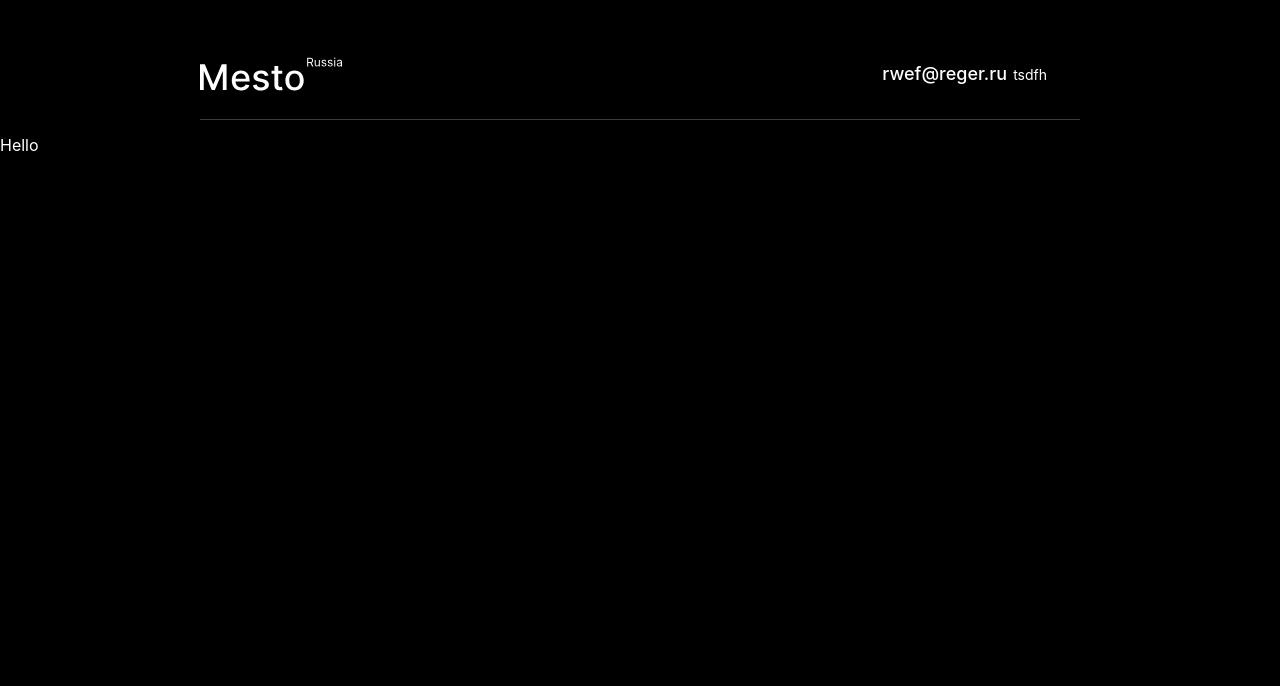
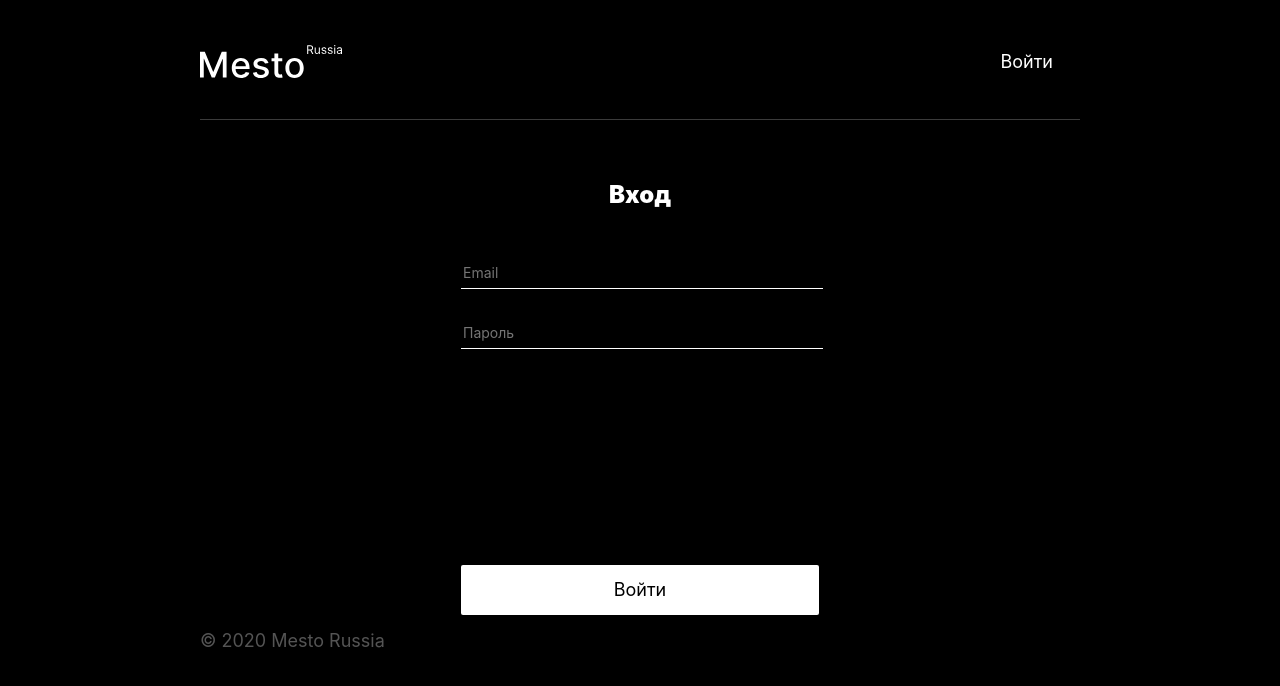
Before and after one commit to SterxovK/react-mesto-auth, a React (Create React App) app: page /sign-in in a window 1280 px wide. Shown: the top 686 px of the page. Built offline with nearby package versions, Linux system fonts and the light colour scheme; no server answers.

Commit message:
create/auth

```diff
--- a/src/blocks/header/__button/header__button.css
+++ b/src/blocks/header/__button/header__button.css
@@ -1,10 +1,11 @@
 .header__button {
   font-weight: 400;
-  font-size: 14px;
-  line-height: 17px;
+  font-size: 18px;
+  line-height: 22px;
   background: #000;
   color: #fff;
   border: none;
   cursor: pointer;
   margin-right: 27px;
+  text-decoration: none;
 }
--- a/src/blocks/header/__container/header__container.css
+++ b/src/blocks/header/__container/header__container.css
@@ -1,4 +1,5 @@
 .header__container {
     display: flex;
     justify-content: space-between;
+    align-items: center;
 }
--- a/src/blocks/header/__user-email/header__user-email.css
+++ b/src/blocks/header/__user-email/header__user-email.css
@@ -2,4 +2,5 @@
   font-weight: 500;
   font-size: 18px;
   line-height: 22px;
+  margin: 0 24px 0 0;
 }
--- a/src/blocks/register/register.css
+++ b/src/blocks/register/register.css
@@ -57,4 +57,5 @@
   color: #fff;
   border: none;
   cursor: pointer;
+  text-decoration: none;
 }
--- a/src/components/App.js
+++ b/src/components/App.js
@@ -5,23 +5,30 @@ import Main from "./Main";
 import Footer from "./Footer";
 import ImagePopup from "./ImagePopup";
 import api from "../utils/Api";
+import * as auth from "./../utils/Auth"
 import { CurrentUserContext } from "../contexts/CurrentUserContext";
 import EditProfilePopup from "./EditProfilePopup";
 import EditAvatarPopup from "./EditAvatarPopup";
 import AddPlacePopup from "./AddPlacePopup";
 import Login from "./Login";
 import Register from "./Register";
+import ProtectedRoute from "./ProtectedRoute";
 
 function App() {
   const [currentUser, setCurrentUser] = React.useState({});
-  const [isEditProfilePopupOpen, setIsEditProfilePopupOpen] = React.useState(false);
+  const [isEditProfilePopupOpen, setIsEditProfilePopupOpen] =
+    React.useState(false);
   const [isAddPlacePopupOpen, setIsAddPlacePopupOpen] = React.useState(false);
-  const [isEditAvatarPopupOpen, setIsEditAvatarPopupOpen] = React.useState(false);
+  const [isEditAvatarPopupOpen, setIsEditAvatarPopupOpen] =
+    React.useState(false);
   const [selectedCard, setSelectedCard] = React.useState({});
   const [cards, setCards] = React.useState([]);
-  const [submitTextProfilePopup, setSubmitTextProfilePopup] = React.useState("Сохранить");
-  const [submitTextAddPlacesPopup, setSubmitTextAddPlacesPopup] = React.useState("Сохранить");
-  const [loggedIn, setLoggedIn] = React.useState(false)
+  const [submitTextProfilePopup, setSubmitTextProfilePopup] =
+    React.useState("Сохранить");
+  const [submitTextAddPlacesPopup, setSubmitTextAddPlacesPopup] =
+    React.useState("Сохранить");
+  const [isLoggedIn, setLoggedIn] = React.useState(false);
+  const [newUserInfo, setNewUserInfo] = React.useState({});
 
   React.useEffect(() => {
     api
@@ -117,18 +124,36 @@ function App() {
   }
 
   //ОТПРАВИТЬ ПОСТ НА ДОБАВЛЕНИЕ НОВОГО ПОЛЬЗОВАТЕЛЯ
-  function handleAddUserSubmit(data) {
-    const newUser = data;
-    console.log(newUser);
+  function handleRegister(  password, email ) {
+    console.log(password, email);
+    auth.register(password, email);
+
+
+    //setNewUserInfo({email});
+  }
+  function handleLogin(data) {
+
+    //setLoggedIn(true)
+  }
+  function handleSignOut() {
+    //console.log('нажал на выйти')
   }
 
+  //ПРидумать логикику текста кнопки в хедере
   return (
+    <div className="page">
+      <CurrentUserContext.Provider value={currentUser}>
+        <Header
+          isLoggedIn={isLoggedIn}
+          email={newUserInfo.userEmail}
+          onSignOut={handleSignOut}
+        />
         <Switch>
-      <CurrentUserContext.Provider value={currentUser}>
-        <div className="page">
-          <Header />
-          <Route path="/regOk">
-            <Main
+          <ProtectedRoute
+            exact
+            path="/"
+            component={Main}
+            isLoggedIn={isLoggedIn}
             onEditAvatar={handleEditAvatarClick}
             onEditProfile={handleEditProfileClick}
             onAddPlace={handleAddPlaceClick}
@@ -137,6 +162,17 @@ function App() {
             onCardLike={handleCardLike}
             onCardDelete={handleCardDelete}
           />
+          <Route path="/sign-up">
+            <Register onRegister={handleRegister} />
+          </Route>
+          <Route path="/sign-in">
+            <Login onLogin={handleLogin} />
+          </Route>
+
+          <Route>
+            <Redirect to={!isLoggedIn ? "/sign-in" : "/"} />
+          </Route>
+        </Switch>
 
         <EditProfilePopup
           isOpen={isEditProfilePopupOpen}
@@ -163,20 +199,8 @@ function App() {
           card={selectedCard}
           onClose={closeAllPopups}
         />
-          </Route>
-          <Route path="/sign-in">
-            <Login />
-          </Route>
-          <Route path="/sign-up">
-            <Register onAddUser={handleAddUserSubmit} />
-          </Route>
-          <Route exact path="/">
-            //Временное решение
-            {loggedIn ? <Redirect to="/regOk" /> : <Redirect to="/sign-up" />}
-          </Route>
+      </CurrentUserContext.Provider>
     </div>
-      </CurrentUserContext.Provider>
-    </Switch>
   );
 }
 
--- a/src/components/Header.js
+++ b/src/components/Header.js
@@ -1,15 +1,27 @@
 import React from "react";
 import logo from "../images/logo.svg";
+import {Link} from 'react-router-dom'
 
-function Header() {
-
+function Header({ email, isLoggedIn, handleSignOut }) {
   return (
     <header className="header">
       <div className="header__container">
         <img className="header__logo" src={logo} alt="Логотип Место" />
         <div className="heaqer__contant">
-          <p className="header__user-email">rwef@reger.ru</p>
-          <button className="header__button button-hover">tsdfh</button>
+          <p className="header__user-email">{email}</p>
+          {!isLoggedIn && (
+            <Link to="/sign-up" className="header__button button-hover">
+              Войти
+            </Link>
+          )}
+          {isLoggedIn && (
+            <button
+              onClick={handleSignOut}
+              className="header__button button-hover"
+            >
+              Выйти
+            </button>
+          )}
         </div>
       </div>
     </header>
--- a/src/components/Login.js
+++ b/src/components/Login.js
@@ -1,10 +1,57 @@
 import React from "react";
-//sign-in
+//sign-up
 
-function Login() {
+function Login({onLogin}) {
+ const [email, setEmail] = React.useState("");
+ const [password, setPassword] = React.useState("");
+
+  React.useEffect(() => {
+    setEmail("");
+    setPassword("");
+  }, []);
+
+  function handleSubmit(e) {
+    e.preventDefault();
+    onLogin({
+      email,
+      password,
+    });
+  }
+
+  function handleChangeEmail(e) {
+    setEmail(e.target.value);
+  }
+
+  function handleChangePassword(e) {
+    setPassword(e.target.value);
+  }
+
   return (
-    <div>
-      <p>Hello</p>
+    <div className="register">
+      <div className="register__content">
+        <p className="register__title">Вход</p>
+        <form className="register__form" type="submit" onSubmit={handleSubmit}>
+
+          <input
+            className="register__form-field"
+            type="email"
+            placeholder="Email"
+            onChange={handleChangeEmail}
+            required
+          />
+          <input
+            className="register__form-field"
+            type="password"
+            placeholder="Пароль"
+            onChange={handleChangePassword}
+            required
+          />
+          <button className="register__button button-hover">
+            Войти
+          </button>
+        </form>
+
+      </div>
     </div>
   );
 }
--- /dev/null
+++ b/src/components/ProtectedRoute.js
@@ -0,0 +1,14 @@
+import React from "react";
+import { Route, Redirect } from "react-router-dom";
+
+function ProtectedRoute({ component: Component, ...props }) {
+  return (
+    <Route>
+      {() =>
+        props.isLoggedIn ? <Component {...props} /> : <Redirect to="/sign-in" />
+      }
+    </Route>
+  );
+}
+
+export default ProtectedRoute;
--- a/src/components/Register.js
+++ b/src/components/Register.js
@@ -1,22 +1,26 @@
-import React from "react";
+import { useState, useEffect } from "react";
+import { Link } from "react-router-dom";
 
-//sign-up
-function Register({ onAddUser }) {
-  const [email, setEmail] = React.useState("");
- const [password, setPassword] = React.useState("");
+//sign-in
+function Register({ onRegister }) {
+  const [email, setEmail] = useState("");
+  const [password, setPassword] = useState("");
 
-  React.useEffect(() => {
-    setEmail("");
-    setPassword("");
-  }, []);
+  // useEffect(() => {
+  //   setEmail("");
+  //   setPassword("");
+  // }, []);
 
   function handleSubmit(e) {
     e.preventDefault();
-    console.log('hello')
-    onAddUser({
-      email,
-      password,
-    });
+    if (onRegister && email && password) {
+      onRegister({
+        password,
+        email,
+      });
+    }
+
+    //console.log(email, password);
   }
 
   function handleChangeEmail(e) {
@@ -32,7 +36,6 @@ function Register({ onAddUser }) {
       <div className="register__content">
         <p className="register__title">Регистрация</p>
         <form className="register__form" type="submit" onSubmit={handleSubmit}>
-
           <input
             className="register__form-field"
             type="email"
@@ -53,7 +56,10 @@ function Register({ onAddUser }) {
         </form>
         <span className="register__already">
           Уже зарегистрированы?
-          <button className="register__log-in button-hover">Войти</button>
+          <Link to="/sign-in" className="register__log-in button-hover">
+            {" "}
+            Войти
+          </Link>
         </span>
       </div>
     </div>
--- /dev/null
+++ b/src/utils/Auth.js
@@ -0,0 +1,28 @@
+const API_URL = "https://auth.nomoreparties.co";
+
+export const register = ({password, email}) => {
+  return fetch(`${API_URL}/signup`, {
+    method: "POST",
+    headers: {
+      "Content-Type": "application/json",
+    },
+    body: JSON.stringify({
+      password: password,
+      email: email,
+    }),
+  }).then(checkResponse)
+};
+
+export const login = () => {
+
+};
+
+
+const checkResponse =(response) => {
+    if(response.ok) {
+        return response.json()
+    }
+    return response.json().then(error => {
+        throw error.error;
+    })
+}
```
Lines whose indentation alone changed are shown as unchanged.
